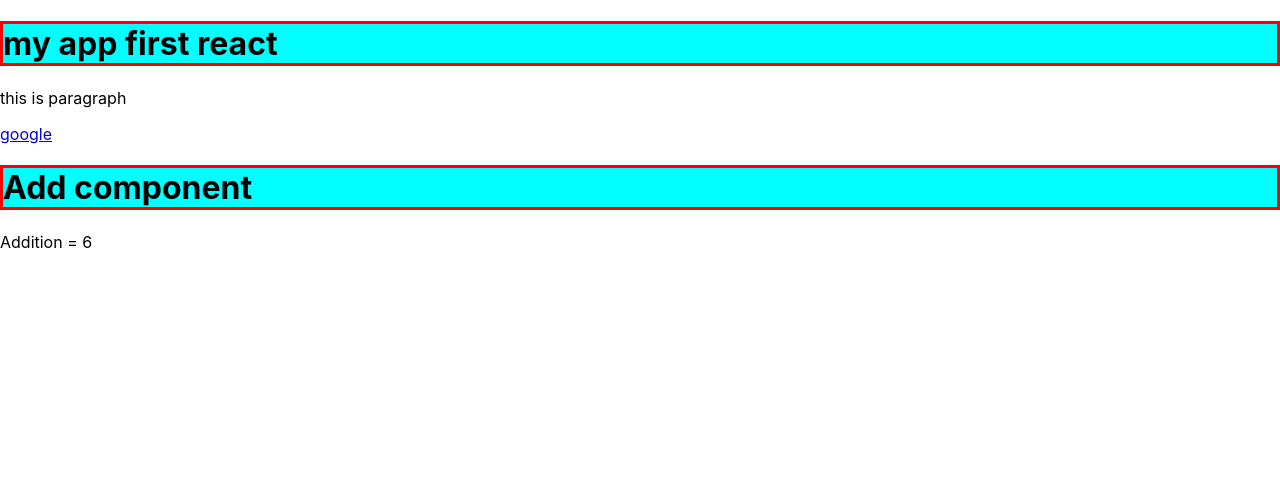
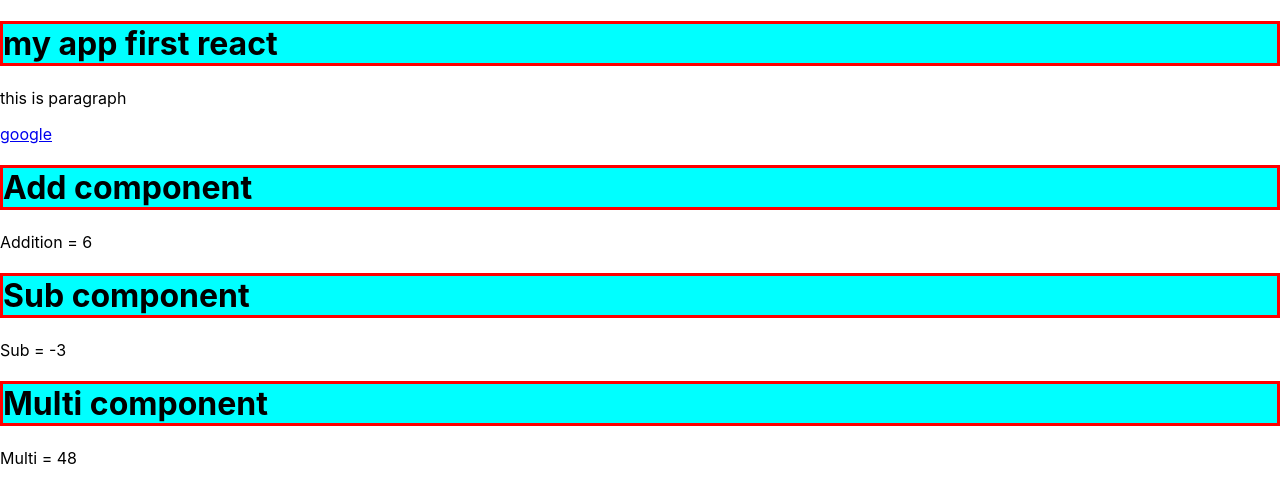
Before and after one commit to sonal-shivrekar/ARCreact, a React (Create React App) app: page / in a window 1280 px wide. Shown: the top 502 px of the page. Built offline with nearby package versions, Linux system fonts and the light colour scheme.

Commit message:
8 commit

```diff
--- a/src/App.js
+++ b/src/App.js
@@ -1,6 +1,7 @@
 import logo from './logo.svg';
 import './App.css';
 import Add from './components/Add/Add.js'
+import{Sub,Multi} from './components/Sub/Sub.js'
 
 function App() {
   return (
@@ -14,6 +15,10 @@ function App() {
 
 <Add a = "2" b = "4"></Add>
 
+<Sub m = "5" n ="8"></Sub>
+
+<Multi o = "8" k = "6"></Multi>
+
 </div>
   )
 }
--- a/src/components/Sub/Sub.js
+++ b/src/components/Sub/Sub.js
@@ -0,0 +1,23 @@
+export const Sub =(props) =>{
+    return(
+
+        <div>
+            <h1>Sub component</h1>
+            <p>Sub = {parseInt(props.m) - parseInt(props.n)}</p>
+
+        </div>
+
+    )
+}
+
+export const Multi =(props) =>{
+
+    return(
+
+        <div>
+            <h1>Multi component</h1>
+
+            <p>Multi = {parseInt(props.o) * parseInt(props.k)}</p>
+        </div>
+    )
+}
```
